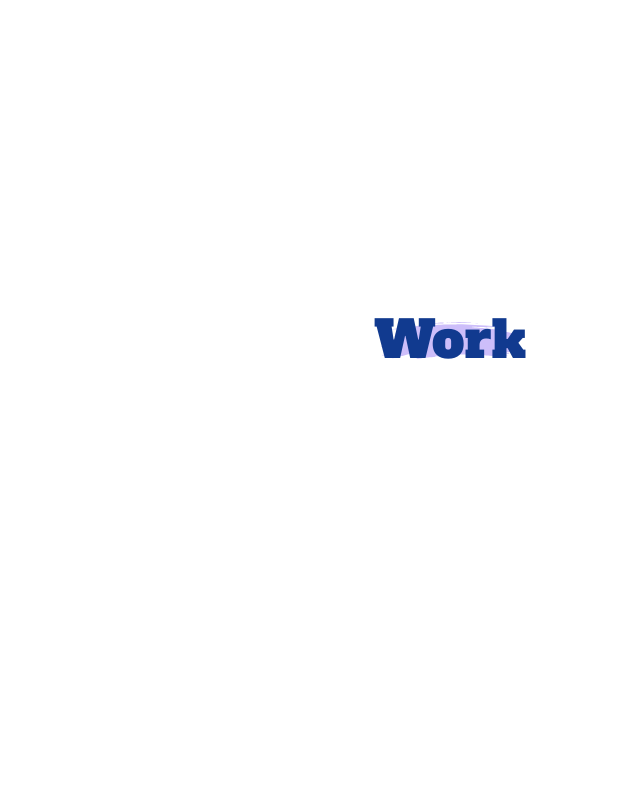
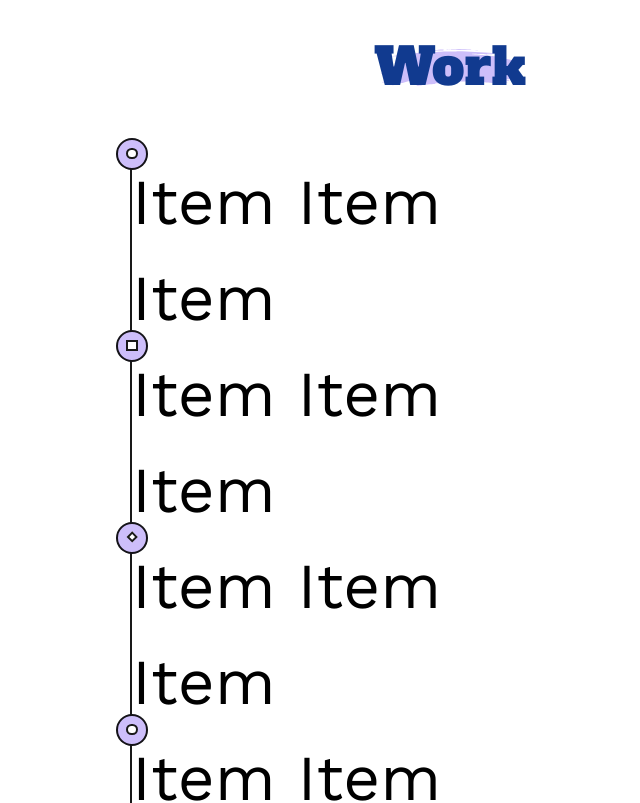
Before and after one commit to MohamedAmineDHIAB/portfolio-nextjs-typescript, a Next.js app: page / in a window 1280 px wide. Shown: the part 2640-3443 px from the top of the page, without its empty margins (190-830 px from the left). Before the commit the page ends 3405 px from the top, so only its background shows below. Built offline with nearby package versions, Linux system fonts and the light colour scheme; a web font is replaced by a local one.

Commit message:
adding event dots for works section :wrench:

```diff
--- a/components/education/degree.tsx
+++ b/components/education/degree.tsx
@@ -1,7 +1,7 @@
 import styled from "styled-components";
 const Wrapper = styled.div`
-    width: 350px;
-    height: 220px;
+    width: 11rem;
+    height: 7rem;
     border-radius: 0.1rem;
     overflow: hidden;
     position: relative;
--- a/components/header/index.tsx
+++ b/components/header/index.tsx
@@ -19,7 +19,7 @@ const Header = () => {
                     <span>Work</span>
                 </NavBarItem>
                 <NavBarItem>
-                    <PrimaryButton>Let's chat</PrimaryButton>
+                    <PrimaryButton>Let&apos;s chat</PrimaryButton>
                 </NavBarItem>
             </NavBar>
         </HeaderWrapper>
--- a/components/hero/index.tsx
+++ b/components/hero/index.tsx
@@ -37,11 +37,11 @@ const Hero = () => {
         <HeroWrapper>
             <Waves src="./hero/waves.svg" />
             <HeroLeft>
-                <h3>Hi, I'm Mohamed 👋</h3>
+                <h3>Hi, I&apos;m Mohamed 👋</h3>
                 <b>
-                    I'm a {text} <Cursor cursorColor="inherit" />
+                    I&apos;m a {text} <Cursor cursorColor="inherit" />
                 </b>
-                <PrimaryButton>Let's chat</PrimaryButton>
+                <PrimaryButton>Let&apos;s chat</PrimaryButton>
             </HeroLeft>
             <HeroRight>
                 {showPing && <RightBorder className="animate-ping" />}
--- a/components/logo.tsx
+++ b/components/logo.tsx
@@ -1,4 +1,16 @@
-import SvgLogoMD from "../public/main/logo";
+import { SVGProps } from "react";
+
+const SvgLogoMD = (props: SVGProps<SVGSVGElement>) => (
+    <svg
+        xmlns="http://www.w3.org/2000/svg"
+        width={436}
+        height={326.667}
+        viewBox="0 0 327 245"
+        {...props}
+    >
+        <path d="M20 130v95h26v-67.3c0-37.1.3-67.7.7-68 .3-.4 14.3 19.7 30.9 44.7 16.7 25 30.6 45.6 31.1 45.9.4.2 18.8-26.5 40.8-59.5l40-59.9 22.5.4c24.8.5 29.1 1.2 41.5 7.2 17.9 8.6 32 25.9 37 45.3 2.1 8.3 2.1 24.2 0 32.4-5 19.4-19.1 36.7-37 45.3-11.4 5.5-17.2 6.6-36.2 7.2l-17.3.6v-52.4l-20 23.5-20 23.6v31.1l39.3-.3c37-.4 39.6-.6 47.2-2.7 34.6-9.8 60.3-35.4 69.2-68.9 3.7-13.9 3.7-32.5 0-46.2-7.4-27.9-25.1-49.4-51.1-62-18.7-9.1-20.1-9.3-66.8-9.7l-40.8-.4v27.6l-23.5 35.3c-13 19.3-23.9 35.2-24.4 35.2-.4 0-14.8-20.9-31.9-46.4C56.6 55.9 46 39.2 46 37.6V35H20v95z" />
+    </svg>
+);
 
 const Logo = () => {
     return <SvgLogoMD fill="var(--blue)" width="100%" height="100%" />;
--- /dev/null
+++ b/components/work/circle.tsx
@@ -0,0 +1,57 @@
+import styled from "styled-components";
+
+const Wrapper = styled.div`
+    position: absolute;
+    top: -0.5rem;
+    left: -0.5rem;
+    width: 1rem;
+    height: 1rem;
+    border-radius: 50%;
+    background-color: var(--purple);
+    box-sizing: border-box;
+    color: white;
+    border: 2px solid rgba(0, 0, 0, 0.9);
+    display: flex;
+    justify-content: center;
+    align-items: center;
+`;
+const IconOne = styled.div`
+    width: 40%;
+    height: 40%;
+    border-radius: 50%;
+    background-color: white;
+    border: inherit;
+`;
+const IconTwo = styled.div`
+    width: 40%;
+    height: 40%;
+    background-color: white;
+    border: inherit;
+`;
+const IconThree = styled.div`
+    width: 30%;
+    height: 30%;
+    transform: rotateZ(45deg);
+    background-color: white;
+    border: inherit;
+`;
+type CircleProps = {
+    index: number;
+};
+const Circle = ({ index }: CircleProps) => {
+    return (
+        <Wrapper>
+            {(() => {
+                if (index % 3 == 0) {
+                    return <IconOne />;
+                } else if (index % 3 == 1) {
+                    return <IconTwo />;
+                } else {
+                    return <IconThree />;
+                }
+            })()}
+        </Wrapper>
+    );
+};
+
+export default Circle;
--- a/components/work/index.tsx
+++ b/components/work/index.tsx
@@ -1,10 +1,17 @@
 import Title from "../title";
-import { Wrapper } from "./style";
+import Item from "./item";
+import { Container, Wrapper } from "./style";
 
 const Work = () => {
     return (
         <Wrapper>
             <Title title="Work" />
+            <Container>
+                <Item index={0}/>
+                <Item index={1}/>
+                <Item index={2}/>
+                <Item index={3}/>
+            </Container>
         </Wrapper>
     );
 };
--- /dev/null
+++ b/components/work/item.tsx
@@ -0,0 +1,26 @@
+import styled from "styled-components";
+import Circle from "./circle";
+const Wrapper = styled.div`
+    width: 100%;
+    display: flex;
+    flex-direction: column;
+    justify-content: space-around;
+    align-items: left;
+    border-left: 2px solid rgba(0, 0, 0, 0.9);
+    position: relative;
+`;
+
+type ItemProps = {
+    index: number;
+};
+const Item = ({ index }: ItemProps) => {
+    return (
+        <Wrapper>
+            <Circle index={index} />
+            Item Item
+            <div>Item</div>
+        </Wrapper>
+    );
+};
+
+export default Item;
--- a/components/work/style.tsx
+++ b/components/work/style.tsx
@@ -1,10 +1,20 @@
 import styled from "styled-components";
 
 export const Wrapper = styled.div`
-    min-height: 100vh;
+    min-height: 110vh;
     width: 100vw;
-    background-color: white;
     display: flex;
     justify-content: center;
+    position: relative;
     align-items: center;
+    flex-direction: column;
+    background-size: cover;
+    box-sizing: border-box;
+    padding: 2rem 0;
 `;
+export const Container = styled.div`
+    display: flex;
+    flex-direction: column;
+    width: 90%;
+    max-width: 20rem;
+`;
--- a/pages/index.tsx
+++ b/pages/index.tsx
@@ -5,7 +5,12 @@ import Header from "../components/header";
 import Hero from "../components/hero";
 import Projects from "../components/projects";
 import { GlobalStyle, Body } from "../styles/global";
+import dynamic from "next/dynamic";
+import { Suspense } from "react";
 
+const DynamicHeader = dynamic(() => import("../components/header"), {
+    suspense: true,
+});
 export default function Home() {
     return (
         <>
--- a/public/main/logo.tsx
+++ /dev/null
@@ -1,15 +0,0 @@
-import { SVGProps } from "react";
-
-const SvgLogoMD = (props: SVGProps<SVGSVGElement>) => (
-    <svg
-        xmlns="http://www.w3.org/2000/svg"
-        width={436}
-        height={326.667}
-        viewBox="0 0 327 245"
-        {...props}
-    >
-        <path d="M20 130v95h26v-67.3c0-37.1.3-67.7.7-68 .3-.4 14.3 19.7 30.9 44.7 16.7 25 30.6 45.6 31.1 45.9.4.2 18.8-26.5 40.8-59.5l40-59.9 22.5.4c24.8.5 29.1 1.2 41.5 7.2 17.9 8.6 32 25.9 37 45.3 2.1 8.3 2.1 24.2 0 32.4-5 19.4-19.1 36.7-37 45.3-11.4 5.5-17.2 6.6-36.2 7.2l-17.3.6v-52.4l-20 23.5-20 23.6v31.1l39.3-.3c37-.4 39.6-.6 47.2-2.7 34.6-9.8 60.3-35.4 69.2-68.9 3.7-13.9 3.7-32.5 0-46.2-7.4-27.9-25.1-49.4-51.1-62-18.7-9.1-20.1-9.3-66.8-9.7l-40.8-.4v27.6l-23.5 35.3c-13 19.3-23.9 35.2-24.4 35.2-.4 0-14.8-20.9-31.9-46.4C56.6 55.9 46 39.2 46 37.6V35H20v95z" />
-    </svg>
-);
-
-export default SvgLogoMD;
--- a/styles/global.tsx
+++ b/styles/global.tsx
@@ -34,7 +34,7 @@ export const GlobalStyle = createGlobalStyle`
     }
     span{
         font-family: 'Work Sans';
-        font-size: max(0.5rem, 1.1vw);
+        font-size: 0.5rem;
         font-weight: 300;
     }
     span.soft{
```
Also changed, not shown: public/projects/undraw_build.svg (added).
